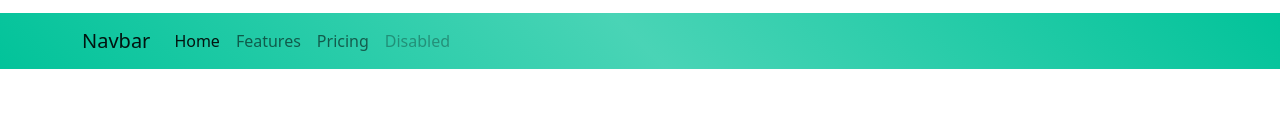
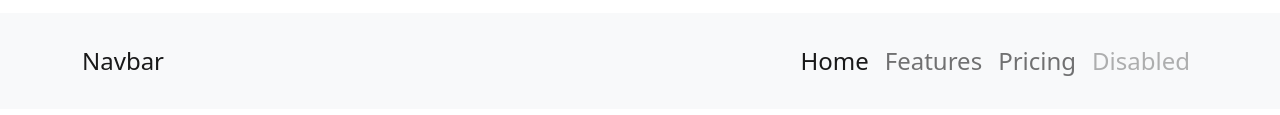
Before and after one commit to Nahashon-Kimani/miami, a plain HTML site: page index.html in a window 1280 px wide. Shown: the part 101-216 px from the top of the page. Drawn offline with nearby package versions, Linux system fonts and the light colour scheme.

Commit message:
Navigation bar design

```diff
--- a/assets/css/style.css
+++ b/assets/css/style.css
@@ -10,5 +10,19 @@ header i:hover{
 
 nav{
     /* background-color: #02C39A; */
+    /* background: linear-gradient(45deg, #02C39A, #02c399b7, #02C39A); */
+}
+
+nav ul.navbar-nav li:hover{
     background: linear-gradient(45deg, #02C39A, #02c399b7, #02C39A);
 }
+nav.navbar{
+    padding-top: 0px!important;
+    padding-bottom: 0px!important;
+}
+
+nav a, a.navbar-brand{
+    padding-top: 30px!important;
+    padding-bottom: 30px!important;
+    font-size: 24px;
+}
--- a/index.html
+++ b/index.html
@@ -48,7 +48,7 @@
     <!-- Top navigation bar ends -->
 
     <!-- Navigation bar starts -->
-    <nav class="navbar navbar-expand-lg navbar-light">
+    <nav class="navbar navbar-expand-lg navbar-light bg-light">
         <div class="container">
             <a class="navbar-brand" href="#">Navbar</a>
             <button class="navbar-toggler" type="button" data-bs-toggle="collapse" data-bs-target="#navbarNav"
@@ -56,7 +56,7 @@
                 <span class="navbar-toggler-icon"></span>
             </button>
             <div class="collapse navbar-collapse" id="navbarNav">
-                <ul class="navbar-nav">
+                <ul class="navbar-nav ms-auto">
                     <li class="nav-item">
                         <a class="nav-link active" aria-current="page" href="#">Home</a>
                     </li>
@@ -75,6 +75,10 @@
     </nav>
     <!-- Navigation bar ends -->
 
+    <!-- The main bg section starts -->
+
+    <!-- The main bg section ends -->
+
 
     <script src="https://cdn.jsdelivr.net/npm/bootstrap@5.0.2/dist/js/bootstrap.bundle.min.js"
         integrity="sha384-MrcW6ZMFYlzcLA8Nl+NtUVF0sA7MsXsP1UyJoMp4YLEuNSfAP+JcXn/tWtIaxVXM"
```
Also changed, not shown: 2 other files.
